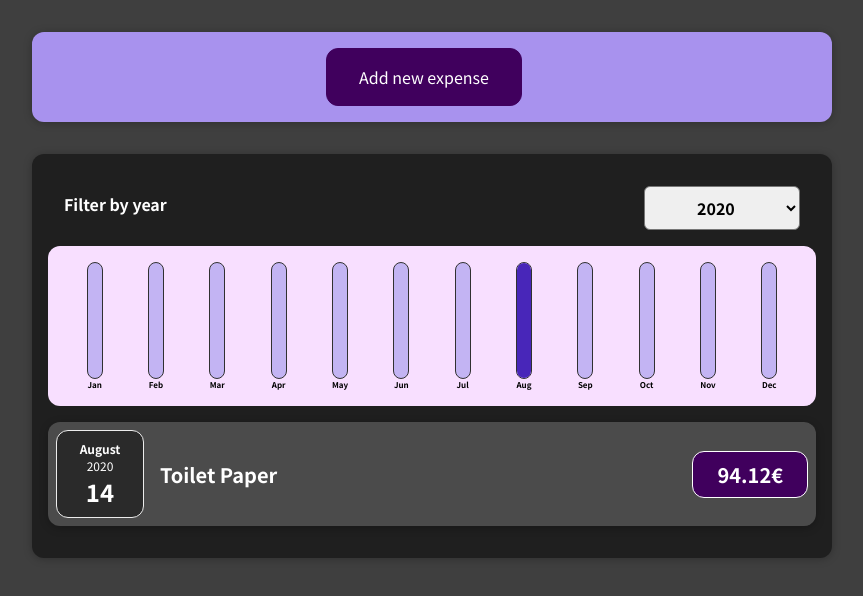
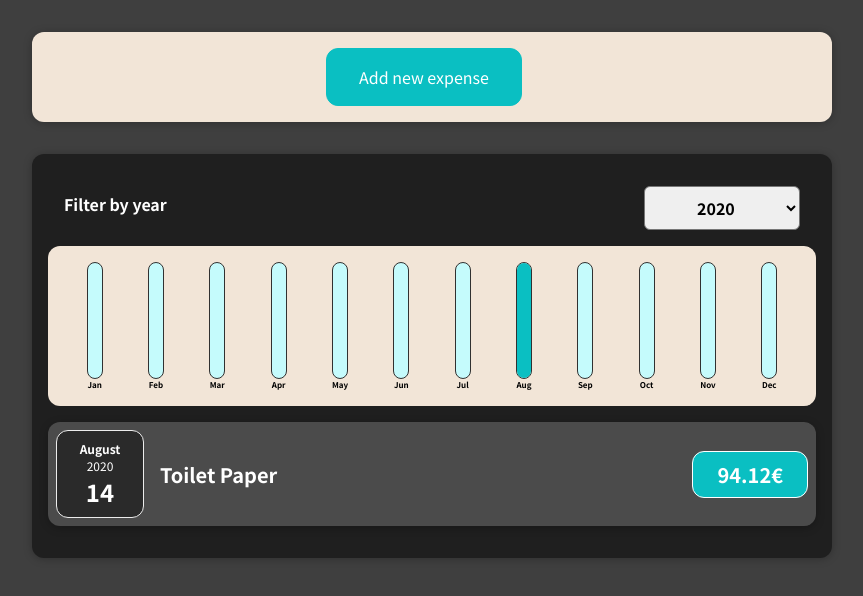
Before and after one commit to petah-sama/expense-tracker, a React (Create React App) app: page / in a window 1280 px wide. Shown: the top 596 px of the page, without its empty margins (208-1071 px from the left). Built offline with nearby package versions, Linux system fonts and the light colour scheme.

Commit message:
changed some colors

```diff
--- a/public/index.html
+++ b/public/index.html
@@ -24,7 +24,7 @@
       work correctly both with client-side routing and a non-root public URL.
       Learn how to configure a non-root public URL by running `npm run build`.
     -->
-    <title>React App</title>
+    <title>Expense Tracker</title>
   </head>
   <body>
     <noscript>You need to enable JavaScript to run this app.</noscript>
--- a/src/components/Chart/Chart.css
+++ b/src/components/Chart/Chart.css
@@ -1,7 +1,7 @@
 .chart {
   padding: 1rem;
   border-radius: 12px;
-  background-color: #f8dfff;
+  background-color: #f2e5d7;
   text-align: center;
   display: flex;
   justify-content: space-around;
--- a/src/components/Chart/ChartBar/ChartBar.css
+++ b/src/components/Chart/ChartBar/ChartBar.css
@@ -11,7 +11,7 @@
   width: 100%;
   border: 1px solid #313131;
   border-radius: 12px;
-  background-color: #c3b4f3;
+  background-color: #c5fbfc;
   overflow: hidden;
   display: flex;
   flex-direction: column;
@@ -19,7 +19,7 @@
 }
 
 .chart-bar__fill {
-  background-color: #4826b9;
+  background-color: #0abfc2;
   width: 100%;
   transition: all 0.3s ease-out;
 }
--- a/src/components/Expenses/ExpenseItem/ExpenseItem.css
+++ b/src/components/Expenses/ExpenseItem/ExpenseItem.css
@@ -31,7 +31,7 @@
   font-size: 1rem;
   font-weight: bold;
   color: white;
-  background-color: #40005d;
+  background-color: #0abfc2;
   border: 1px solid white;
   padding: 0.5rem;
   border-radius: 12px;
--- a/src/components/NewExpense/NewExpense.css
+++ b/src/components/NewExpense/NewExpense.css
@@ -1,5 +1,5 @@
 .new-expense {
-  background-color: #a892ee;
+  background-color: #f2e5d7;
   padding: 1rem;
   margin: 2rem auto;
   width: 50rem;
@@ -13,8 +13,8 @@
   font: inherit;
   cursor: pointer;
   padding: 1rem 2rem;
-  border: 1px solid #40005d;
-  background-color: #40005d;
+  border: 1px solid #0abfc2;
+  background-color: #0abfc2;
   color: white;
   border-radius: 12px;
   margin-right: 1rem;
@@ -22,8 +22,8 @@
 
 .new-expense button:hover,
 .new-expense button:active {
-  background-color: #510674;
-  border-color: #510674;
+  background-color: #3aeff2;
+  border-color: #3aeff2;
 }
 
 .new-expense button.alternative {
```
